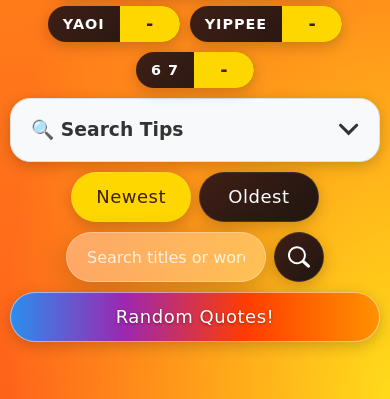
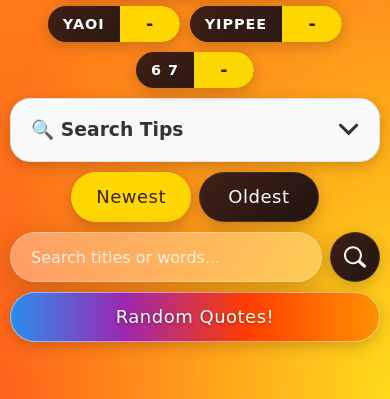
Before and after one commit to sherman0611/GigiQuotes, a Flask app: page / in a window 390 px wide. Shown: the part 445-844 px from the top of the page. Run offline with Flask 3, Linux system fonts and the light colour scheme; data that the repository does not hold is empty; some libraries are stand-ins or nearby versions.

Commit message:
i have brain damage

```diff
--- a/static/css/index.css
+++ b/static/css/index.css
@@ -1017,6 +1017,7 @@ main {
     .search-form {
         flex-direction: row;
         gap: 8px;
+        width: 100%;
     }
 
     .search-input {
@@ -1024,7 +1025,6 @@ main {
         width: 0 !important;
         font-size: 16px;
         width: 100%;
-        min-width: 200px;
     }
 
     .controls-row {
```
